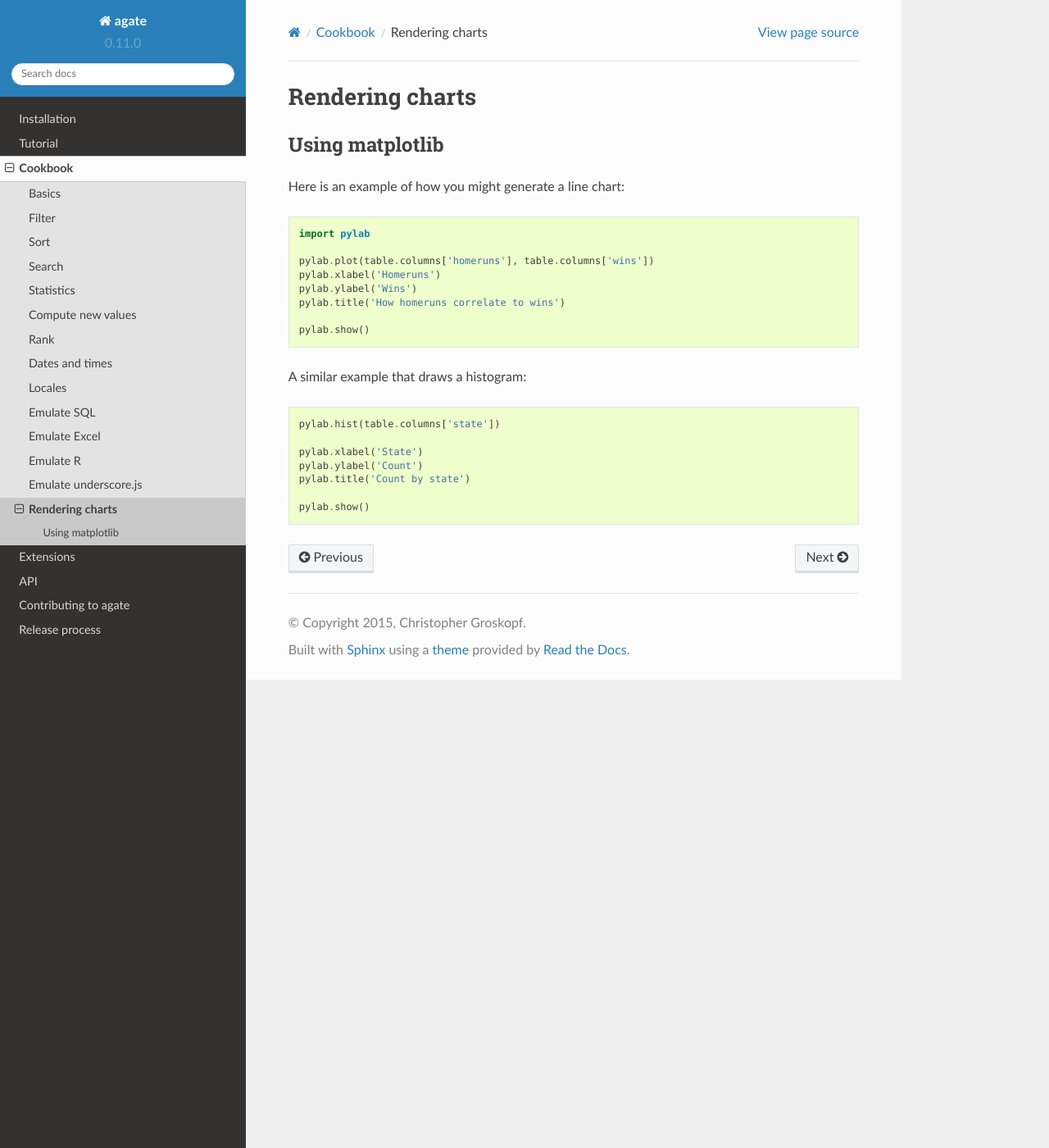
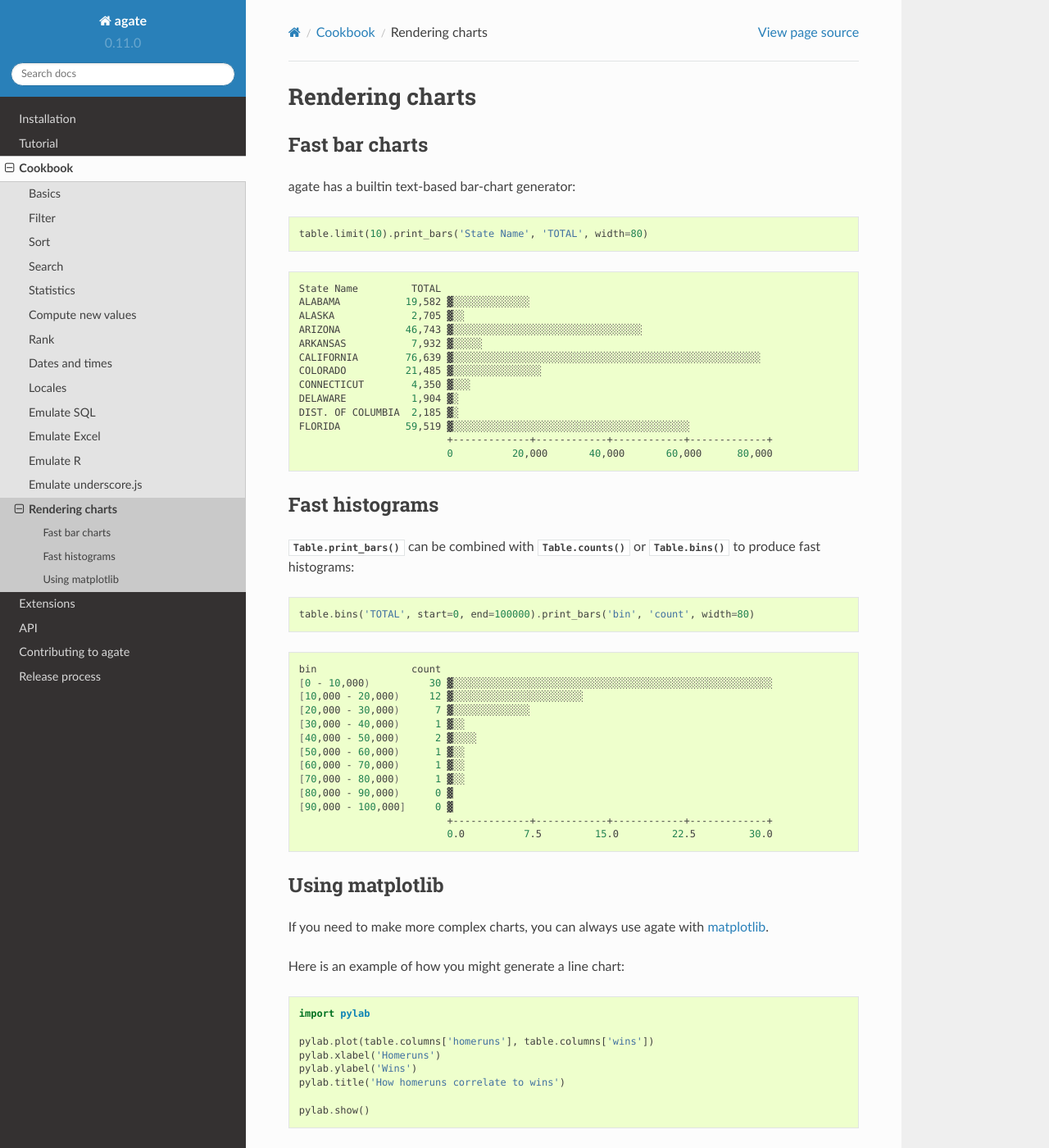
Before and after one commit to wireservice/agate, a Sphinx documentation site: the page built from docs/cookbook/charting.rst, in a window 1280 px wide and 1400 px high. Shown: the whole window at 82% size. Built offline with Sphinx 7.4.7 and the Read the Docs theme 2.0.0, drawn with Linux system fonts in a browser that asks for light colours.

Commit message:
Add histogram example to docs. Closes #222.

```diff
--- a/docs/cookbook/charting.rst
+++ b/docs/cookbook/charting.rst
@@ -2,8 +2,60 @@
 Rendering charts
 ================
 
+Fast bar charts
+===============
+
+agate has a builtin text-based bar-chart generator:
+
+.. code-block:: python
+
+    table.limit(10).print_bars('State Name', 'TOTAL', width=80)
+
+.. code-block:: bash
+
+    State Name         TOTAL
+    ALABAMA           19,582 ▓░░░░░░░░░░░░░
+    ALASKA             2,705 ▓░░
+    ARIZONA           46,743 ▓░░░░░░░░░░░░░░░░░░░░░░░░░░░░░░░░
+    ARKANSAS           7,932 ▓░░░░░
+    CALIFORNIA        76,639 ▓░░░░░░░░░░░░░░░░░░░░░░░░░░░░░░░░░░░░░░░░░░░░░░░░░░░░
+    COLORADO          21,485 ▓░░░░░░░░░░░░░░░
+    CONNECTICUT        4,350 ▓░░░
+    DELAWARE           1,904 ▓░
+    DIST. OF COLUMBIA  2,185 ▓░
+    FLORIDA           59,519 ▓░░░░░░░░░░░░░░░░░░░░░░░░░░░░░░░░░░░░░░░░
+                             +-------------+------------+------------+-------------+
+                             0          20,000       40,000       60,000      80,000
+
+Fast histograms
+===============
+
+:meth:`.Table.print_bars` can be combined with :meth:`.Table.counts` or :meth:`.Table.bins` to produce fast histograms:
+
+.. code-block:: Python
+
+    table.bins('TOTAL', start=0, end=100000).print_bars('bin', 'count', width=80)
+
+.. code-block:: bash
+
+    bin                count
+    [0 - 10,000)          30 ▓░░░░░░░░░░░░░░░░░░░░░░░░░░░░░░░░░░░░░░░░░░░░░░░░░░░░░░
+    [10,000 - 20,000)     12 ▓░░░░░░░░░░░░░░░░░░░░░░
+    [20,000 - 30,000)      7 ▓░░░░░░░░░░░░░
+    [30,000 - 40,000)      1 ▓░░
+    [40,000 - 50,000)      2 ▓░░░░
+    [50,000 - 60,000)      1 ▓░░
+    [60,000 - 70,000)      1 ▓░░
+    [70,000 - 80,000)      1 ▓░░
+    [80,000 - 90,000)      0 ▓
+    [90,000 - 100,000]     0 ▓
+                             +-------------+------------+------------+-------------+
+                             0.0          7.5         15.0         22.5         30.0
+
 Using matplotlib
 ================
+
+If you need to make more complex charts, you can always use agate with `matplotlib <http://matplotlib.org/>`_.
 
 Here is an example of how you might generate a line chart:
 
@@ -17,15 +69,3 @@ Here is an example of how you might generate a line chart:
     pylab.title('How homeruns correlate to wins')
 
     pylab.show()
-
-A similar example that draws a histogram:
-
-.. code-block:: python
-
-    pylab.hist(table.columns['state'])
-
-    pylab.xlabel('State')
-    pylab.ylabel('Count')
-    pylab.title('Count by state')
-
-    pylab.show()
```
Also changed, not shown: 1 other file.
